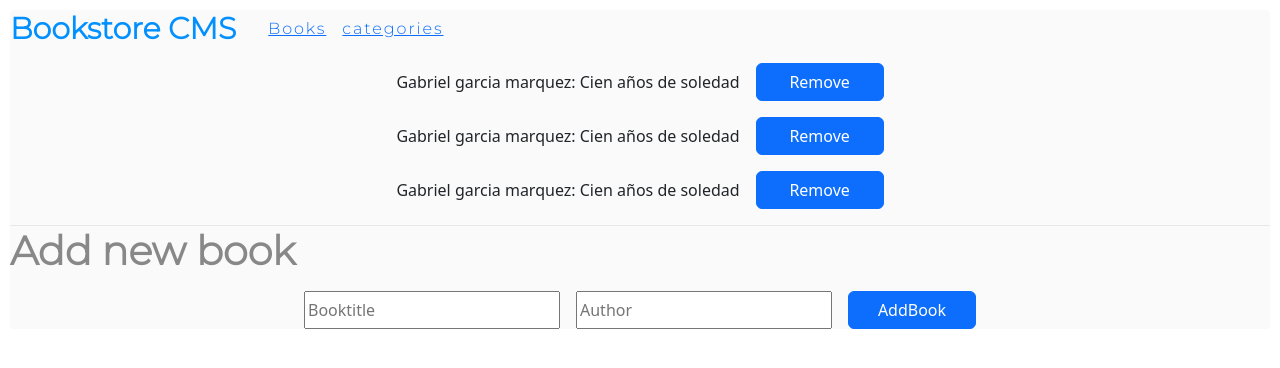
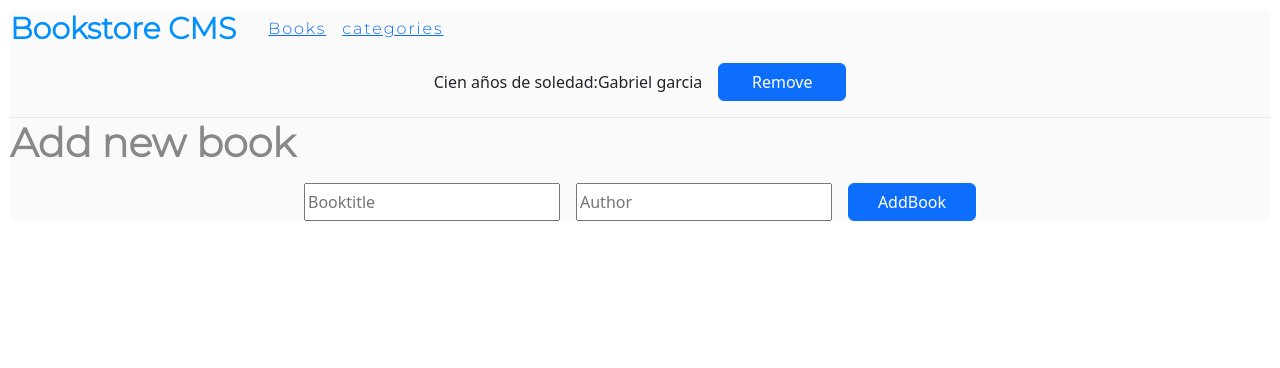
Before and after one commit to cvalencia1991/Bookstore-React, a React (Create React App) app: page / in a window 1280 px wide. Shown: the top 368 px of the page. Built offline with nearby package versions, Linux system fonts and the light colour scheme.

Commit message:
Add props to the project

```diff
--- a/package.json
+++ b/package.json
@@ -6,6 +6,7 @@
     "@testing-library/react": "^13.4.0",
     "@testing-library/user-event": "^13.5.0",
     "bootstrap": "^5.2.2",
+    "prop-types": "^15.8.1",
     "react": "^18.2.0",
     "react-bootstrap": "^2.5.0",
     "react-dom": "^18.2.0",
--- a/src/Components/Book.js
+++ b/src/Components/Book.js
@@ -1,24 +1,24 @@
 import Button from 'react-bootstrap/Button';
+import PropTypes from 'prop-types';
 
-const books = [{
-  id: 1,
-  autor: ' Gabriel garcia marquez',
-  book: ' Cien años de soledad',
-},
-];
-const Book = () => (
+const Book = (props) => {
+  Book.propTypes = {
+    title: PropTypes.string.isRequired,
+    author: PropTypes.string.isRequired,
+  };
+  const { title, author } = props;
+  return (
     <div className="d-flex align-items-center justify-content-center gap-3 m-3">
       <ul className="m-0 p-0 stylebook">
-      {books.map((Booklib) => (
-        <li key={Booklib.id}>
-          {Booklib.autor}
+        <li>
+          {title}
           :
-          {' '}
-          {Booklib.book}
+          {author}
         </li>
-      ))}
       </ul>
       <Button>Remove</Button>
     </div>
   );
+};
+
 export default Book;
--- a/src/pages/Books.js
+++ b/src/pages/Books.js
@@ -3,9 +3,7 @@ import Booksform from '../Components/booksform';
 
 const Books = () => (
   <>
-    <Book />
-    <Book />
-    <Book />
+    <Book title="Cien años de soledad" author="Gabriel garcia" />
     <div>
       <h1 className="styleheadaddbook">Add new book </h1>
       <Booksform />
```
Also changed, not shown: 1 other file (tests, documents, lock files or other folders). Lines whose indentation alone changed are shown as unchanged.
